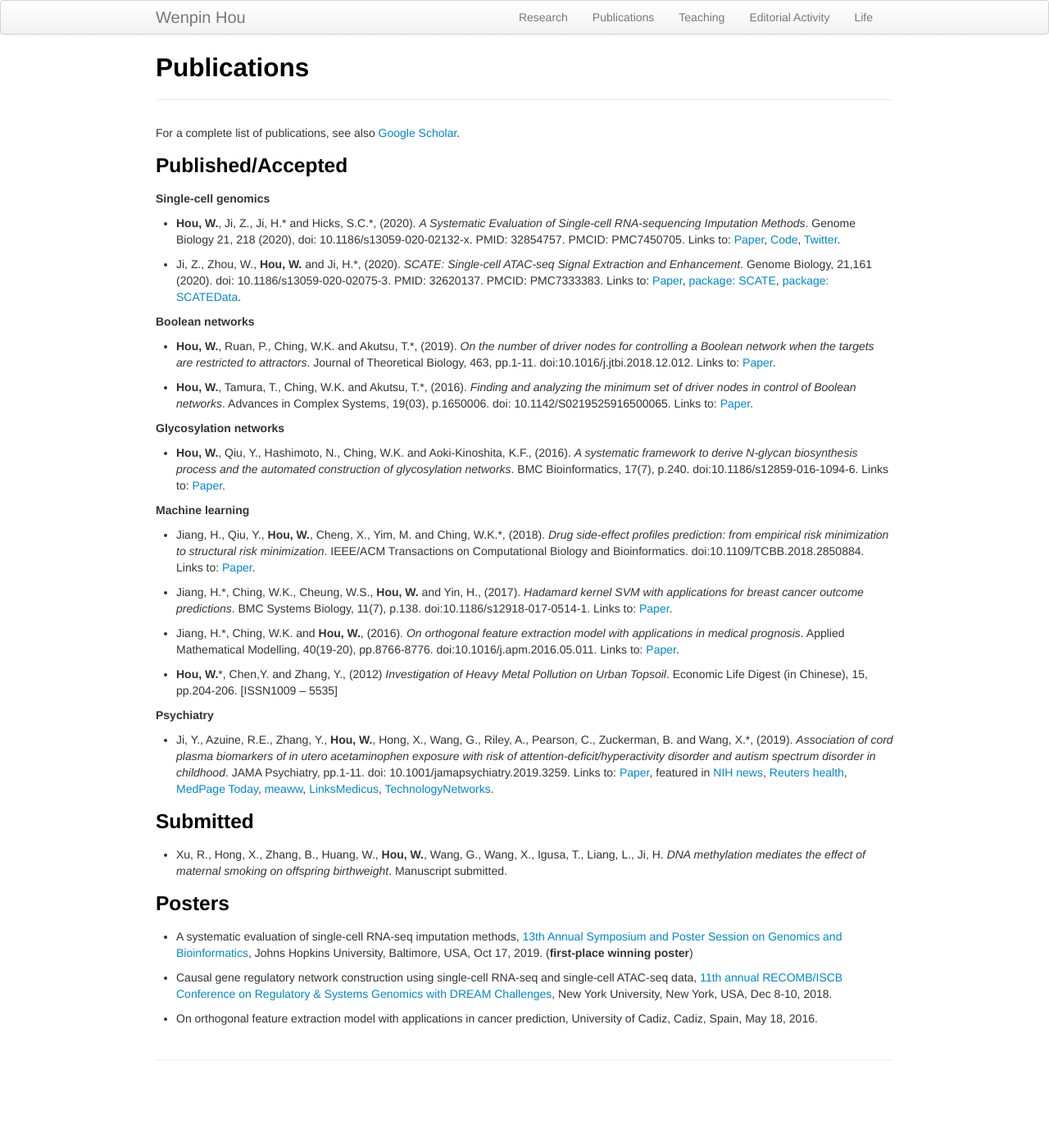
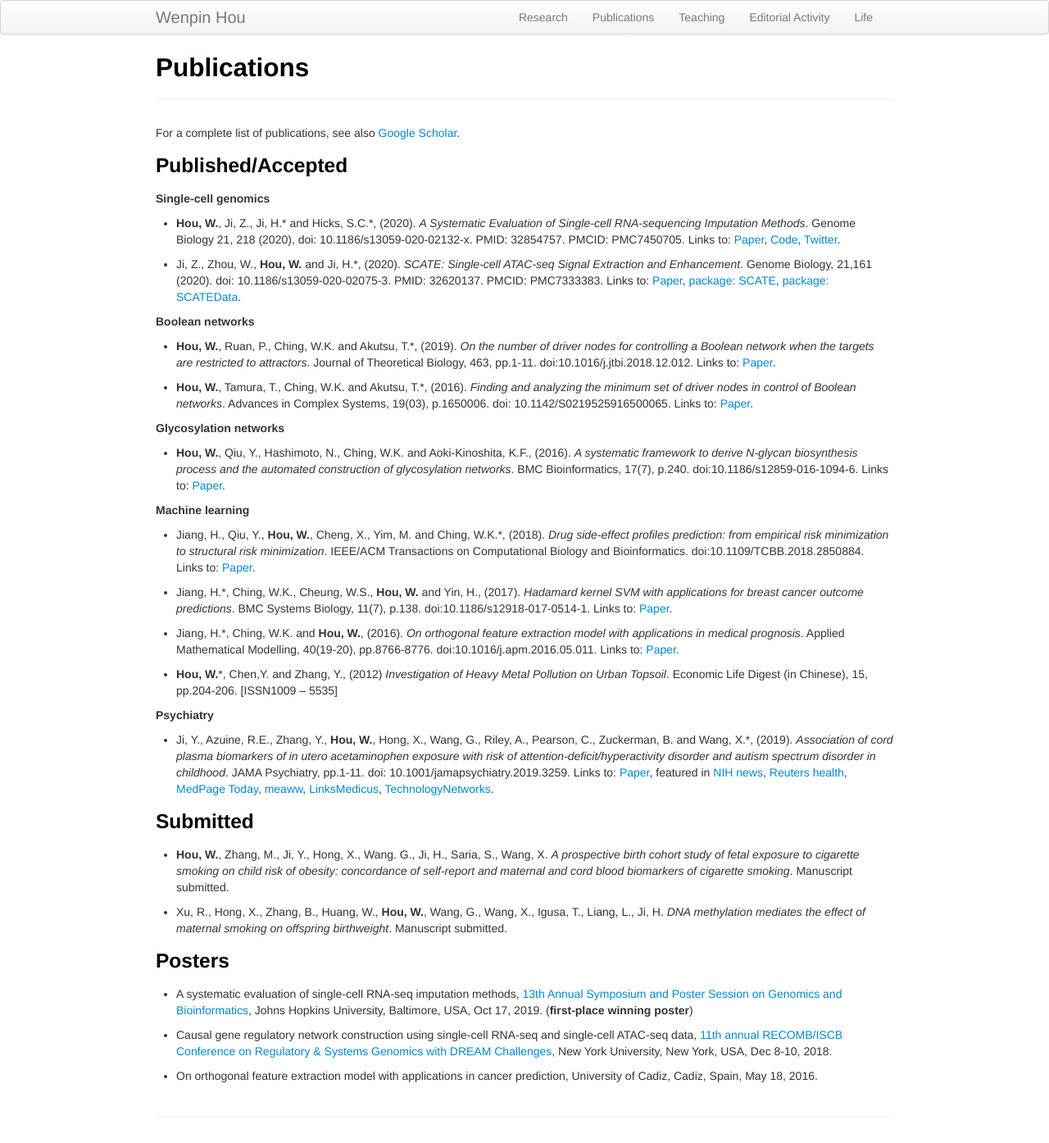
Before and after one commit to Winnie09/Wenpin_Hou, a Jekyll site: the page built from pages/publications.md, in a window 1280 px wide. Shown: the whole page at 82% size. Built offline with Jekyll 4.4.1, drawn with Linux system fonts in a browser that asks for light colours; before the commit the page ends 1324 px from its top, so only the background shows below that.

Commit message:
add publications

```diff
--- a/pages/publications.md
+++ b/pages/publications.md
@@ -38,8 +38,9 @@
 - Ji, Y., Azuine, R.E., Zhang, Y., **Hou, W.**, Hong, X., Wang, G., Riley, A., Pearson, C., Zuckerman, B. and Wang, X.\*, (2019). *Association of cord plasma biomarkers of in utero acetaminophen exposure with risk of attention-deficit/hyperactivity disorder and autism spectrum disorder in childhood*. JAMA Psychiatry, pp.1-11. doi: 10.1001/jamapsychiatry.2019.3259. Links to: [Paper](https://jamanetwork.com/journals/jamapsychiatry/article-abstract/2753512), featured in  [NIH news](https://www.nih.gov/news-events/news-releases/nih-funded-study-suggests-acetaminophen-exposure-pregnancy-linked-higher-risk-adhd-autism), [Reuters health](https://www.reuters.com/article/us-health-pregnancy-acetaminophen/babies-at-higher-risk-for-adhd-autism-if-pregnant-moms-took-acetaminophen-idUSKBN1X920J?fbclid=IwAR3T4phyb6Fu4F9zQVNL4EWgET04m4ITHD6S1R8eZkvj2j3TBIPJZSpYqf0), [MedPage Today](https://www.medpagetoday.com/obgyn/pregnancy/83040), [meaww](https://meaww.com/taking-pain-relief-drug-acetaminophen-pregnancy-risk-autism-adhd-study), [LinksMedicus](https://linksmedicus.com/news/study-utero-acetaminophen-exposure-linked-increased-risk-adhd-autism-spectrum-disorder-childhood/), [TechnologyNetworks](https://www.technologynetworks.com/drug-discovery/news/paracetamol-during-pregnancy-could-be-linked-to-increased-risk-of-adhd-and-autism-326647).
 
 ### Submitted
+- **Hou, W.**, Zhang, M., Ji, Y., Hong, X., Wang. G., Ji, H., Saria, S., Wang, X. *A prospective birth cohort study of fetal exposure to cigarette smoking on child risk of obesity: concordance of self-report and maternal and cord blood biomarkers of cigarette smoking*. Manuscript submitted.
+
 - Xu, R., Hong, X., Zhang, B., Huang, W., **Hou, W.**, Wang, G., Wang, X., Igusa, T., Liang, L., Ji, H. *DNA methylation mediates the effect of maternal smoking on offspring birthweight*. Manuscript submitted.
-
 
 ### Posters
 
```
